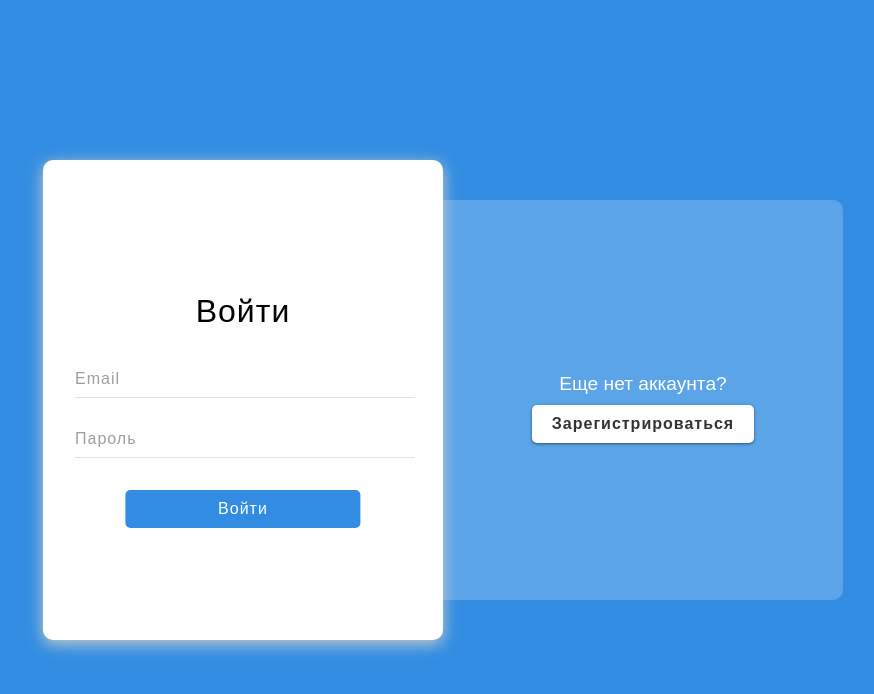
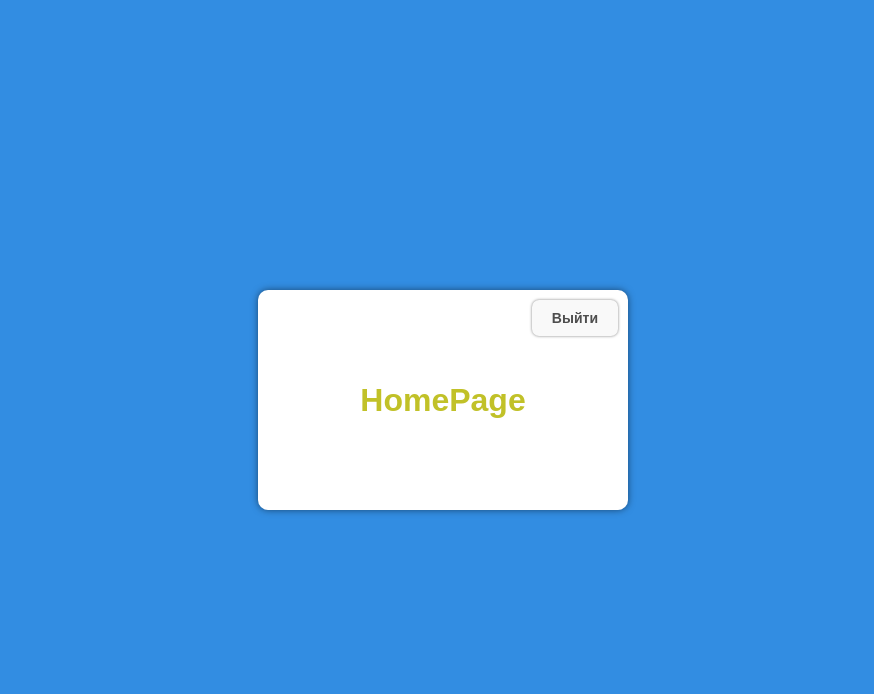
Before and after one commit to Pawlord/AnimAuthRegForm, a React (Create React App) app: page /home-page in a window 1280 px wide. Shown: the top 694 px of the page, without its empty margins (197-1071 px from the left). Built offline with nearby package versions, Linux system fonts and the light colour scheme.

Commit message:
add homePage and animation

```diff
--- a/package.json
+++ b/package.json
@@ -10,6 +10,7 @@
     "react": "^19.0.0",
     "react-dom": "^19.0.0",
     "react-hook-form": "^7.54.2",
+    "react-router-dom": "^7.1.1",
     "react-scripts": "5.0.1",
     "react-spinners": "^0.15.0",
     "react-toastify": "^11.0.2",
--- /dev/null
+++ b/src/Pages/Form/index.js
@@ -0,0 +1 @@
+export { Form } from './Form';
--- a/src/components/main.scss
+++ b/src/Pages/Form/main.scss
@@ -7,6 +7,7 @@ body {
     align-items: center;
     height: 100vh;
     background-color: #328de2;
+    overflow: hidden;
 
     transition: 0.85s;
 }
--- /dev/null
+++ b/src/Pages/HomePage/HomePage.jsx
@@ -0,0 +1,38 @@
+import React from 'react';
+import clsx from 'clsx';
+
+//Стили;
+import './home-page.scss'
+
+//работа с react-router-dom
+import { useLocation, useNavigate } from 'react-router-dom';
+
+export function HomePage() {
+    const [isShown, setIsShown] = React.useState(false)
+
+    const location = useLocation();
+    const navigate = useNavigate()
+
+    React.useEffect(() => {
+        let timer;
+        if (location.pathname === '/home-page') {
+            timer = setTimeout(() => {
+                setIsShown(true)
+            }, 50)
+        } else {
+            setIsShown(false)
+        }
+        return () => clearTimeout(timer);
+    }, [location.pathname])
+
+    const onClick = () => {
+        navigate('/');
+    }
+
+    return (
+        <div className={clsx('home-page', isShown ? 'home-page__show' : '')}>
+            <h1>HomePage</h1>
+            <button onClick={onClick} className='home-page__button'>Выйти</button>
+        </div>
+    )
+}
--- /dev/null
+++ b/src/Pages/HomePage/home-page.scss
@@ -0,0 +1,49 @@
+.home-page {
+    color: rgb(193, 193, 40);
+    border-radius: 10px;
+    background-color: #fff;
+    padding: 10px;
+    box-shadow: 0 0 7px rgba(0, 0, 0, 0.5);
+    height: 200px;
+    width: 350px;
+    display: flex;
+    justify-content: center;
+    align-items: center;
+    opacity: 0;
+    transform: translateY(10px);
+    transition: opacity 1s ease-in-out, transform 0.5s ease-in-out;
+    overflow: hidden;
+    font-family: Arial, Helvetica, sans-serif;
+
+    &__show {
+        opacity: 1;
+        transform: translateY(0);
+    }
+
+    &__button {
+        position: absolute;
+        top: 10px;
+        right: 10px;
+
+        padding: 10px 20px;
+        font-family: Arial, Helvetica, sans-serif;
+        font-size: 14px;
+        font-weight: 600;
+        background-color: #f9f9f9;
+        color: rgb(78, 78, 78);
+
+        box-shadow: 0 0 3px rgba(0, 0, 0, 0.5);
+        outline: none;
+        border: none;
+        border-radius: 7px;
+
+        cursor: pointer;
+
+        transition: 0.25s linear;
+
+        &:hover {
+            color: rgb(201, 50, 50);
+            background-color: #fff;
+        }
+    }
+}
--- /dev/null
+++ b/src/Pages/HomePage/index.js
@@ -0,0 +1 @@
+export { HomePage } from './HomePage';
--- /dev/null
+++ b/src/Pages/index.js
@@ -0,0 +1,2 @@
+export { HomePage } from './HomePage';
+export { Form } from './Form';
--- a/src/components/index.js
+++ /dev/null
@@ -1 +0,0 @@
-export { App } from './App';
--- a/src/components/ui/form-sign-in/lib/useAuth.js
+++ b/src/components/ui/form-sign-in/lib/useAuth.js
@@ -8,7 +8,12 @@ import { delay } from '../../../lib/delay';
 //toast
 import { toast } from 'react-toastify';
 
+//работа с react-router-dom
+import { useNavigate } from 'react-router-dom';
+
 export function useAuth() {
+    const navigate = useNavigate();
+
     const initialValues = {
         email: '',
         password: '',
@@ -50,6 +55,7 @@ export function useAuth() {
 
             setIsLoading(false);
             toast.success(response.message);
+            navigate('/home-page')
 
         } catch (error) {
             setIsLoading(false)
--- /dev/null
+++ b/src/components/ui/index.js
@@ -0,0 +1,6 @@
+export { FormLayout } from './form-layout';
+export { FormRegistration } from './form-registration';
+export { FormSignIn } from './form-sign-in';
+export { FormTitle } from './form-title';
+export { MainLayout } from './main-layout';
+export { RegistrationSection, SignInSection } from './sections';
--- a/src/index.js
+++ b/src/index.js
@@ -1,11 +1,17 @@
 import React from 'react';
 import ReactDOM from 'react-dom/client';
-import { App } from './components';
+import { Form, HomePage } from './Pages';
+import { BrowserRouter, Routes, Route } from 'react-router-dom';
 
 const root = ReactDOM.createRoot(document.getElementById('root'));
 root.render(
 
   <React.StrictMode>
-    <App />
+    <BrowserRouter>
+      <Routes>
+        <Route path='/' element={<Form />} />
+        <Route path='/home-page' element={<HomePage />} />
+      </Routes>
+    </BrowserRouter>
   </React.StrictMode>
 );
```
Also changed, not shown: src/Pages/Form/Form.jsx (renamed from src/components/App.jsx, +3 -6 lines).
